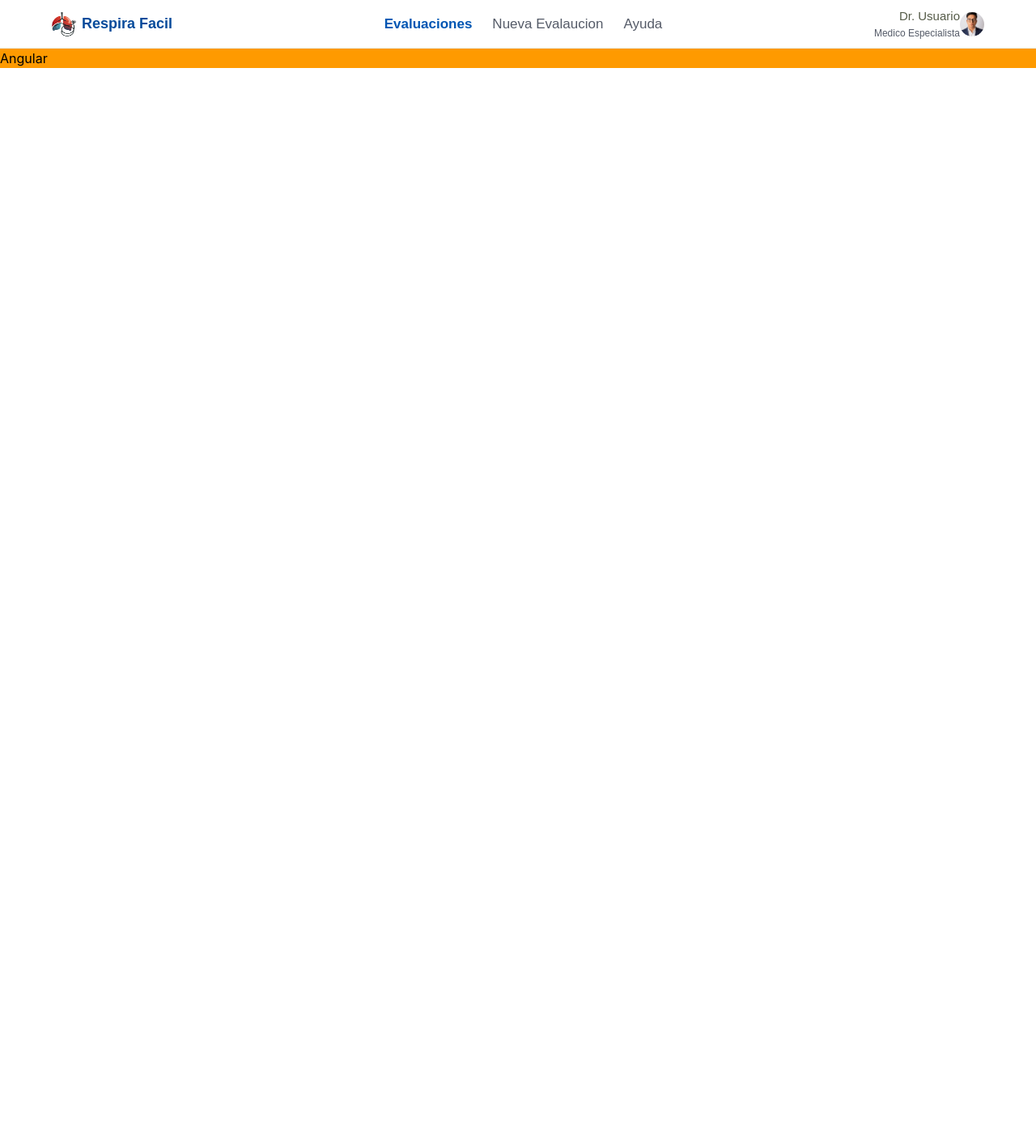
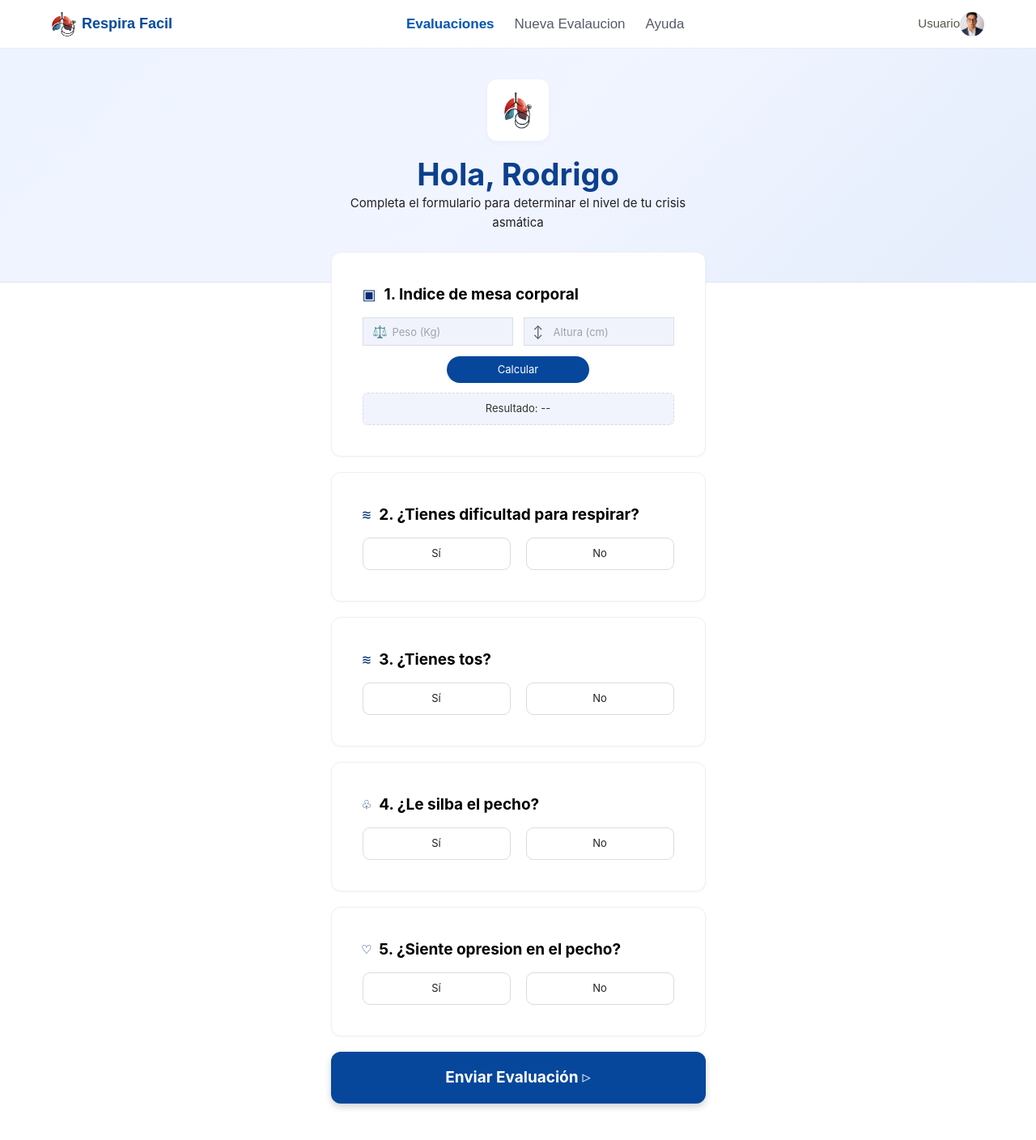
Before and after one commit to RodrigoLE19/AsmaWeb, an Angular app: page / in a window 1280 px wide. Shown: the top 1408 px of the page at 81% size. Before the commit the page ends 800 px from the top, so only its background shows below. Built offline with nearby package versions, Linux system fonts and the light colour scheme.

Commit message:
avance de interfaz de evalación

```diff
--- a/src/app/app.css
+++ b/src/app/app.css
@@ -95,3 +95,247 @@
     border-radius: 50%;
     object-fit: cover;
 }
+
+
+.hero {
+    height: 289px;
+    background:
+    linear-gradient(
+        135deg,
+        #edf3ff 0%,
+        #f1f5ff 50%,
+        #e4edfc 100%
+    );
+
+    border-bottom: 1px solid #dfe5f0;
+}
+
+.hero-content {
+    max-width: 850px;
+    margin: 0 auto;
+    padding-top: 38px;
+    text-align: center;
+}
+
+.asma-logo {
+    width: 76px;
+    height: 76px;
+    margin: 0 auto;
+    display: flex;
+    align-items: center;
+    justify-content: center;
+    background: #ffffff;
+    border-radius: 12px;
+    box-shadow: 0 2px 7px rgba(0, 0, 0, 0.04);
+}
+
+.asma-logo IMG {
+    width: 45px;
+    height: 45px;
+    object-fit: contain;
+}
+
+/* TITULO */
+
+.hero h1 {
+    margin: 19px 0 0;
+    color: #0b408e;
+    font-size: 38px;
+    line-height: 45px;
+    font-weight: 700;
+}
+
+.hero p {
+    margin: 2px 0 0;
+    color: #202124;
+    font-size: 15px;
+    line-height: 22px;
+}
+
+/* PREGUTNAS DE LA EVALUACIÓN*/
+
+.evaluation-container {
+    width: 100%;
+    max-width: 495px;
+    margin: -38px auto 0;
+    padding: 0 16px 63px;
+    box-sizing: border-box;
+}
+
+/* ESTILOS DE TARJETAS */
+
+.evaluation-card {
+    width: 100%;
+    background: #ffffff;
+    border: 1px solid #edf0f5;
+    border-radius: 12px;
+    box-shadow: 0 1px 3px rgba(0, 0, 0, 0.04);
+    padding: 38px;
+    margin-bottom: 19px;
+    box-sizing: border-box;
+}
+
+/* TITULO DE PREGUTNAS */
+
+.question-title {
+    display: flex;
+    align-items: center;
+    gap: 10px;
+    margin-bottom: 15px;
+}
+
+.question-icon {
+    color: #052d72;
+    font-size: 18px;
+    flex-shrink: 0;
+}
+
+.question-title h2 {
+    margin: 0;
+    font-size: 19px;
+    line-height: 23px;
+    font-weight: 700;
+}
+
+/* INPUTS IMC */
+
+.imc-inputs {
+    display: grid;
+    grid-template-columns: 1fr 1fr;
+    gap: 13px;
+}
+
+.input-container {
+    position: relative;
+}
+
+.input-icon {
+    position: absolute;
+    left: 12px;
+    top: 50%;
+    transform: translateY(-50%);
+    color: #4b5563;
+    font-size: 15px;
+    pointer-events: none;
+}
+
+.input-container input {
+    width: 100%;
+    height: 35px;
+    box-sizing: border-box;
+    padding: 0 16px 0 36px;
+    border: 1px solid #d7deeb;
+    background: #f0f3fb;
+    color: #222;
+    font-size: 13px;
+    outline: none;
+}
+
+.input-container input::placeholder {
+    color: #9ca3af;
+}
+
+.input-container input:focus {
+    border-color: #0b4da2;
+    box-shadow: 0 0 0 2px rgba(11, 77, 162, 0.12);
+}
+
+/* BOTON CALCULAR */
+
+.calculate-container {
+    display: flex;
+    justify-content: center;
+    margin-top: 13px;
+}
+
+.calculate-button {
+    width: 176px;
+    height: 33px;
+    border: none;
+    border-radius: 20px;
+    background: #06479c;
+    color: #ffffff;
+    font-size: 13px;
+    cursor: pointer;
+    transition: background 0.2s ease;
+}
+
+.calculate-button:hover {
+    background: #053d86;
+}
+
+/* RESULTADO */
+
+.result {
+    height: 40px;
+    margin-top: 12px;
+    display: flex;
+    align-items: center;
+    justify-content: center;
+    box-sizing: border-box;
+    border: 1px dashed #d3dbe9;
+    border-radius: 6px;
+    background: #f1f4fc;
+    color: #333;
+    font-size: 13px;
+}
+
+/* BOTONES SI / NO */
+
+.answer-buttons {
+    display: grid;
+    grid-template-columns: 1fr 1fr;
+    gap: 19px;
+}
+
+.answer-buttons button {
+    height: 40px;
+    border: 1px solid #d8dce4;
+    border-radius: 9px;
+    background: #ffffff;
+    color: #222;
+    font-size: 13px;
+    cursor: pointer;
+    transition:
+    background 0.2s ease,
+    color 0.2s ease,
+    border-color 0.2s ease;
+}
+
+.answer-buttons button:hover {
+    background: #f2f5fb;
+}
+
+/* BOTN DE ENVIAR */
+
+.submit-button {
+    width: 100%;
+    height: 64px;
+    display: flex;
+    align-items: center;
+    justify-content: center;
+    gap: 5px;
+    border: none;
+    border-radius: 12px;
+    background: #06479c;
+    color: #ffffff;
+    font-size: 19px;
+    font-weight: 700;
+    cursor: pointer;
+    box-shadow:
+    0 4px 8px rgba(0, 0, 0, 0.18);
+    box-shadow:
+    0 4px 8px rgba(0, 0, 0, 0.18);
+}
+
+.submit-button:hover {
+    background: #053d86;
+}
+
+.answer-button:active {
+    transform: translateY(1px);
+}
+
+.arrow {
+    font-size: 17px;
+}
--- a/src/app/app.html
+++ b/src/app/app.html
@@ -22,8 +22,7 @@
 
                 <div class="user-section">
                     <div class="user-info">
-                        <samp class="user-name">Dr. Usuario</samp>
-                        <samp class="user-role">Medico Especialista</samp>
+                        <samp class="user-name">Usuario</samp>
                     </div>
 
                     <img src="usuario.png" alt="Usuario" class="user-image">
@@ -32,9 +31,163 @@
             </div>
 
         </nav>
-        <nav>
-            <h1 class="bg-amber-500">Angular</h1>
-        </nav>
+        <section class="hero">
+            <div class="hero-content">
+                <div class="asma-logo">
+                    <img src="logo.png" alt="RespiraFacil">
+                </div>
+
+                <h1>
+                    Hola, Rodrigo
+                </h1>
+
+                <p>
+                    Completa el formulario para determinar el nivel de tu crisis
+                </p>
+
+                <p>
+                    asmática
+                </p>
+
+            </div>
+        </section>
+
+        <main class="evaluation-container">
+            <section class="evaluation-card">
+                <div class="question-title">
+                    <span class="question-icon">
+                        ▣
+                    </span>
+                    <h2>
+                        1. Indice de mesa corporal
+                    </h2>
+                </div>
+
+                <div class="imc-inputs">
+                    <div class="input-container">
+                        <span class="input-icon">
+                            ⚖
+                        </span>
+
+                        <input
+                            type="number"
+                            placeholder="Peso (Kg)"
+                        >
+                    </div>
+
+                    <div class="input-container">
+                        <span class="input-icon">
+                            ↕
+                        </span>
+
+                        <input
+                            type="number"
+                            placeholder="Altura (cm)"
+                        >
+                    </div>
+                </div>
+
+                <div class="calculate-container">
+                    <button class="calculate-button">
+                        Calcular
+                    </button>
+                </div>
+
+                <div class="result">
+                    Resultado: --
+                </div>
+            </section>
+
+            <section class="evaluation-card question-card">
+                <div class="question-title">
+                    <samp class="question-icon">
+                        ≋
+                    </samp>
+                    <h2>
+                        2. ¿Tienes dificultad para respirar?
+                    </h2>
+                </div>
+
+                <div class="answer-buttons">
+                    <button>
+                        Sí
+                    </button>
+                    <button>
+                        No
+                    </button>
+                </div>
+            </section>
+
+            <section class="evaluation-card question-card">
+                <div class="question-title">
+                    <samp class="question-icon">
+                        ≋
+                    </samp>
+                    <h2>
+                        3. ¿Tienes tos?
+                    </h2>
+                </div>
+
+                <div class="answer-buttons">
+                    <button>
+                        Sí
+                    </button>
+                    <button>
+                        No
+                    </button>
+                </div>
+            </section>
+
+            <section class="evaluation-card question-card">
+                <div class="question-title">
+                    <samp class="question-icon">
+                        ♧
+                    </samp>
+                    <h2>
+                        4. ¿Le silba el pecho?
+                    </h2>
+                </div>
+
+                <div class="answer-buttons">
+                    <button>
+                        Sí
+                    </button>
+                    <button>
+                        No
+                    </button>
+                </div>
+            </section>
+
+            <section class="evaluation-card question-card">
+                <div class="question-title">
+                    <samp class="question-icon">
+                        ♡
+                    </samp>
+                    <h2>
+                        5. ¿Siente opresion en el pecho?
+                    </h2>
+                </div>
+
+                <div class="answer-buttons">
+                    <button>
+                        Sí
+                    </button>
+                    <button>
+                        No
+                    </button>
+                </div>
+            </section>
+
+            <button class="submit-button">
+                <span>
+                    Enviar Evaluación
+                </span>
+
+                <samp class="arrow">
+                    ▷
+                </samp>
+            </button>
+        </main>
     </nav>
 </body>
 </html>
```
Also changed, not shown: .postcssrc.json (renamed from src/app/.postcssrc.json), 1 other file (tests, documents, lock files or other folders).
